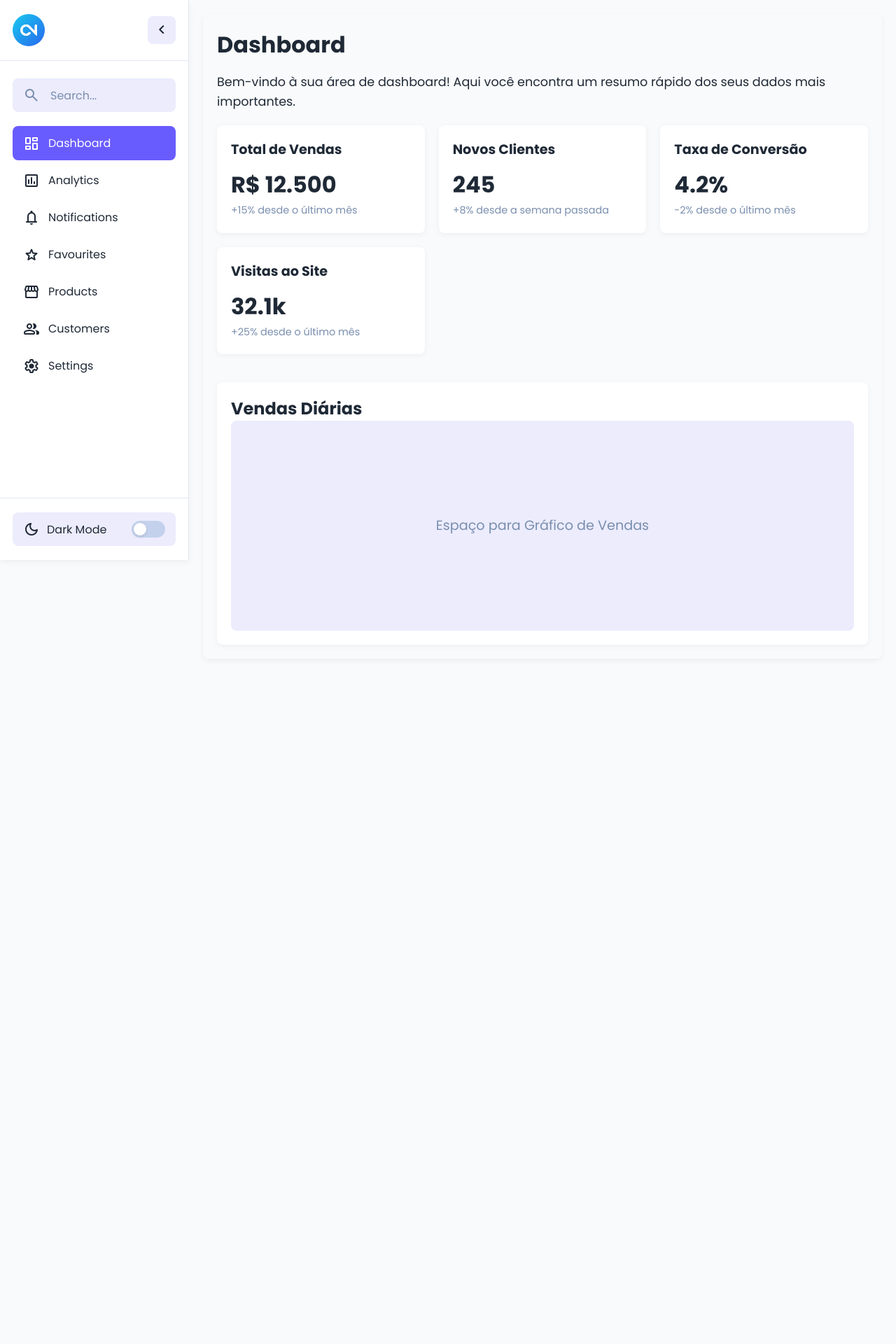
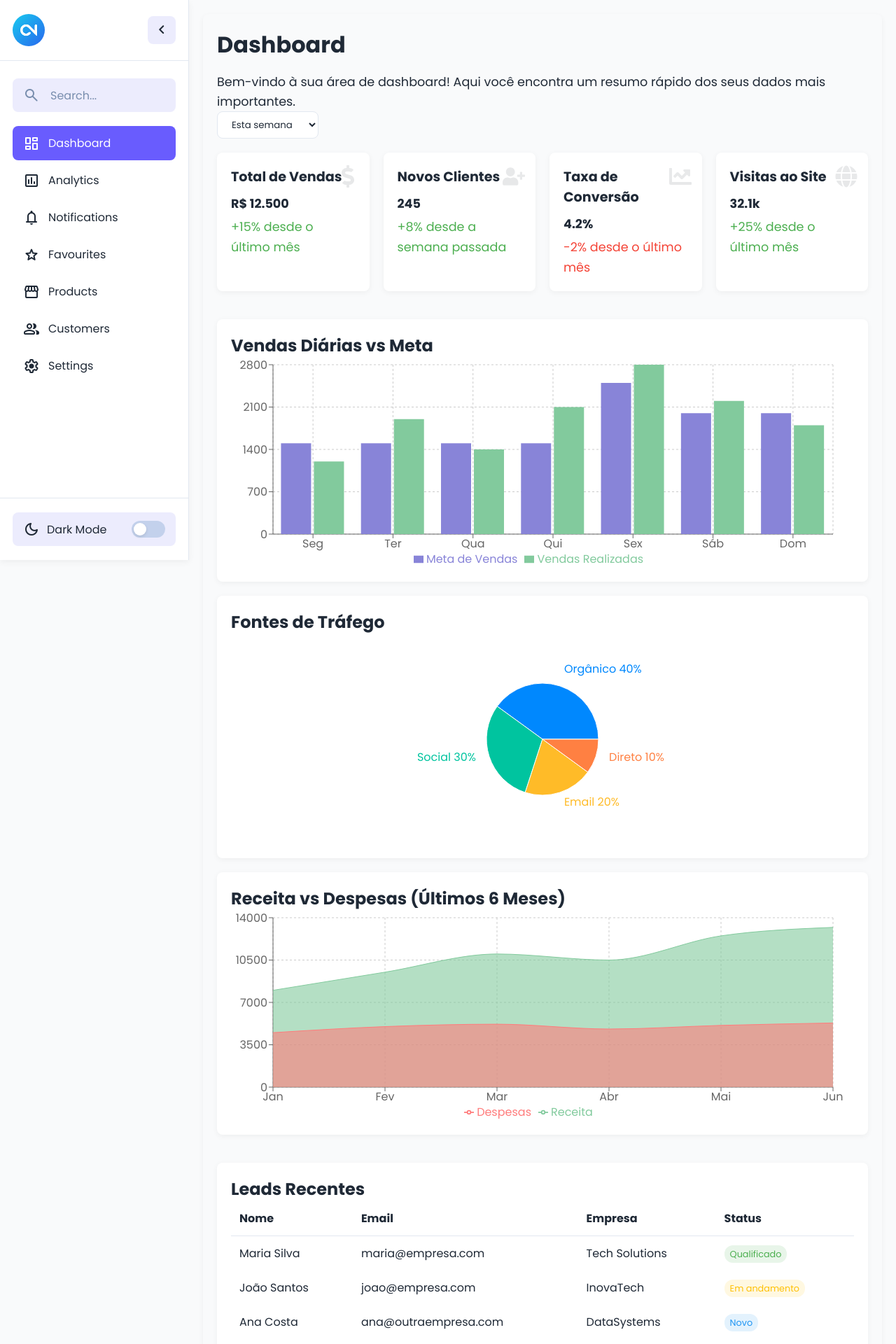
Before and after one commit to Manoel2k67/Project_base, a React (Vite) app: page / in a window 1280 px wide. Shown: the top 1920 px of the page at 70% size. Before the commit the page ends 961 px from the top, so only its background shows below. Built offline with nearby package versions, Linux system fonts and the light colour scheme.

Commit message:
Atualização

```diff
--- a/package.json
+++ b/package.json
@@ -12,7 +12,9 @@
   "dependencies": {
     "react": "^19.1.1",
     "react-dom": "^19.1.1",
-    "react-router-dom": "^7.8.1"
+    "react-icons": "^5.5.0",
+    "react-router-dom": "^7.8.1",
+    "recharts": "^3.1.2"
   },
   "devDependencies": {
     "@eslint/js": "^9.33.0",
--- a/src/pages/Dashboard.jsx
+++ b/src/pages/Dashboard.jsx
@@ -1,36 +1,387 @@
-import React from 'react';
+import React, { useState } from 'react';
+import { FaDollarSign, FaUserPlus, FaChartLine, FaGlobe } from 'react-icons/fa';
+import {
+  BarChart, Bar, AreaChart, Area, PieChart, Pie,
+  XAxis, YAxis, CartesianGrid, Tooltip, Legend, ResponsiveContainer, Cell
+} from 'recharts';
+
+const KpiCard = ({ title, value, trend, icon }) => (
+  <div className="kpi-card">
+    <div className="kpi-icon">{icon}</div>
+    <h3 className="kpi-title">{title}</h3>
+    <p className="kpi-value">{value}</p>
+    <p className={`kpi-trend ${trend.includes('+') ? 'positive' : 'negative'}`}>
+      {trend}
+    </p>
+  </div>
+);
 
 const Dashboard = () => {
+  const [timeRange, setTimeRange] = useState('week');
+
   const kpiData = [
-    { title: 'Total de Vendas', value: 'R$ 12.500', trend: '+15% desde o último mês' },
-    { title: 'Novos Clientes', value: '245', trend: '+8% desde a semana passada' },
-    { title: 'Taxa de Conversão', value: '4.2%', trend: '-2% desde o último mês' },
-    { title: 'Visitas ao Site', value: '32.1k', trend: '+25% desde o último mês' },
+    {
+      title: 'Total de Vendas',
+      value: 'R$ 12.500',
+      trend: '+15% desde o último mês',
+      icon: <FaDollarSign />
+    },
+    {
+      title: 'Novos Clientes',
+      value: '245',
+      trend: '+8% desde a semana passada',
+      icon: <FaUserPlus />
+    },
+    {
+      title: 'Taxa de Conversão',
+      value: '4.2%',
+      trend: '-2% desde o último mês',
+      icon: <FaChartLine />
+    },
+    {
+      title: 'Visitas ao Site',
+      value: '32.1k',
+      trend: '+25% desde o último mês',
+      icon: <FaGlobe />
+    },
   ];
 
+  const dailySalesData = [
+    { day: 'Seg', vendas: 1200, meta: 1500 },
+    { day: 'Ter', vendas: 1900, meta: 1500 },
+    { day: 'Qua', vendas: 1400, meta: 1500 },
+    { day: 'Qui', vendas: 2100, meta: 1500 },
+    { day: 'Sex', vendas: 2800, meta: 2500 },
+    { day: 'Sáb', vendas: 2200, meta: 2000 },
+    { day: 'Dom', vendas: 1800, meta: 2000 },
+  ];
+
+  const trafficSourceData = [
+    { name: 'Orgânico', value: 400 },
+    { name: 'Social', value: 300 },
+    { name: 'Email', value: 200 },
+    { name: 'Direto', value: 100 },
+  ];
+
+  const monthlyRevenueData = [
+    { month: 'Jan', receita: 8000, despesas: 4500 },
+    { month: 'Fev', receita: 9500, despesas: 5000 },
+    { month: 'Mar', receita: 11000, despesas: 5200 },
+    { month: 'Abr', receita: 10500, despesas: 4800 },
+    { month: 'Mai', receita: 12500, despesas: 5100 },
+    { month: 'Jun', receita: 13200, despesas: 5300 },
+  ];
+
+  const COLORS = ['#0088FE', '#00C49F', '#FFBB28', '#FF8042'];
+
   return (
+    <>
+      <style>{`
+        /* Variáveis de Cores (reaproveitadas do seu index.css) */
+        :root {
+          --color-text-primary: #1F2936;
+          --color-text-placeholder: #798EAE;
+          --color-bg-primary: #f9fafb;
+          --color-bg-secondary: #ECECFD;
+          --color-bg-sidebar: #FFFFFF;
+          --color-border-hr: #E2E8F0;
+          --color-hover-primary: #695CFE;
+          --color-hover-secondary: #e2e2fb;
+          --color-shadow: rgba(0, 0, 0, 0.05);
+          --color-success: #4CAF50;
+          --color-success-light: #e8f5e9;
+          --color-error: #f44336;
+          --color-warning: #FFC107;
+          --color-warning-light: #FFF8E1;
+          --color-primary: #2196F3;
+          --color-primary-light: #E3F2FD;
+        }
+
+        body.dark-theme {
+          --color-text-primary: #F1F5F9;
+          --color-text-placeholder: #A6B7D2;
+          --color-bg-primary: #111827;
+          --color-bg-secondary: #3D4859;
+          --color-bg-sidebar: #1F2937;
+          --color-border-hr: #3B475C;
+          --color-hover-secondary: #48566a;
+          --color-shadow: rgba(0, 0, 0, 0.3);
+        }
+
+        html, body {
+            overflow-x: hidden;
+        }
+
+        /* Estilos do Dashboard */
+        .page-content {
+          padding: 20px;
+          border-radius: 8px;
+          box-shadow: 0 3px 9px var(--color-shadow);
+          background-color: var(--color-bg-primary);
+          color: var(--color-text-primary);
+          transition: background-color 0.3s ease, color 0.3s ease;
+          min-width: 0; /* Essencial para evitar o transbordamento */
+        }
+
+        .header-container {
+          display: flex;
+          justify-content: space-between;
+          align-items: center;
+          margin-bottom: 20px;
+          flex-wrap: wrap;
+        }
+
+        .header-container select {
+          padding: 8px 16px;
+          border-radius: 8px;
+          border: 1px solid var(--color-border-hr);
+          background-color: var(--color-bg-sidebar);
+          color: var(--color-text-primary);
+        }
+
+        @media (max-width: 500px) {
+            .header-container {
+                flex-direction: column;
+                align-items: flex-start;
+            }
+            .header-container select {
+                margin-top: 10px;
+            }
+        }
+
+        .kpi-grid {
+          display: grid;
+          grid-template-columns: repeat(auto-fit, minmax(180px, 1fr));
+          gap: 20px;
+          margin-top: 20px;
+        }
+
+        .kpi-card {
+          padding: 20px;
+          border-radius: 8px;
+          box-shadow: 0 2px 8px var(--color-shadow);
+          background-color: var(--color-bg-sidebar);
+          position: relative;
+          overflow: hidden;
+          transition: background-color 0.3s ease;
+        }
+
+        .kpi-icon {
+          font-size: 2em;
+          position: absolute;
+          top: 15px;
+          right: 15px;
+          opacity: 0.1;
+          color: var(--color-text-primary);
+        }
+
+        .kpi-title {
+          font-size: 1.2em;
+          margin: 0 0 10px;
+        }
+
+        .kpi-value {
+          font-size: 2em;
+          font-weight: bold;
+          margin: 0;
+        }
+
+        .kpi-trend {
+          font-size: 0.9em;
+          margin: 5px 0 0;
+        }
+
+        .kpi-trend.positive {
+          color: var(--color-success);
+        }
+
+        .kpi-trend.negative {
+          color: var(--color-error);
+        }
+
+        /* Regra para empilhar os gráficos em telas menores */
+        .charts-grid {
+            display: grid;
+            grid-template-columns: 1fr;
+            gap: 20px;
+            margin-top: 40px;
+        }
+
+        .chart-card {
+          padding: 20px;
+          border-radius: 8px;
+          box-shadow: 0 2px 8px var(--color-shadow);
+          background-color: var(--color-bg-sidebar);
+        }
+
+        .large-chart {
+          grid-column: 1 / -1;
+        }
+
+        .table-card {
+          margin-top: 40px;
+          padding: 20px;
+          border-radius: 8px;
+          box-shadow: 0 2px 8px var(--color-shadow);
+          background-color: var(--color-bg-sidebar);
+        }
+
+        .table-responsive {
+          overflow-x: auto;
+        }
+
+        .table-card table {
+          width: 100%;
+          border-collapse: collapse;
+        }
+
+        .table-card th, .table-card td {
+          text-align: left;
+          padding: 12px;
+          white-space: nowrap;
+        }
+
+        .table-card thead tr {
+          border-bottom: 1px solid var(--color-border-hr);
+        }
+
+        .table-card tbody tr {
+          border-bottom: 1px solid var(--color-border-light);
+        }
+
+        .status-badge {
+          padding: 4px 8px;
+          border-radius: 12px;
+          font-size: 0.8em;
+        }
+
+        .status-badge.qualified {
+          background-color: var(--color-success-light);
+          color: var(--color-success);
+        }
+
+        .status-badge.in-progress {
+          background-color: var(--color-warning-light);
+          color: var(--color-warning);
+        }
+
+        .status-badge.new {
+          background-color: var(--color-primary-light);
+          color: var(--color-primary);
+        }
+      `}</style>
+
       <div className="page-content">
+        <div className="header-container">
+          <div>
             <h1>Dashboard</h1>
             <p>Bem-vindo à sua área de dashboard! Aqui você encontra um resumo rápido dos seus dados mais importantes.</p>
+          </div>
+          <select value={timeRange} onChange={(e) => setTimeRange(e.target.value)}>
+            <option value="week">Esta semana</option>
+            <option value="month">Este mês</option>
+            <option value="quarter">Este trimestre</option>
+          </select>
+        </div>
 
-      <div style={{ display: 'grid', gridTemplateColumns: 'repeat(auto-fit, minmax(250px, 1fr))', gap: '20px', marginTop: '20px' }}>
+        <div className="kpi-grid">
           {kpiData.map((kpi, index) => (
-          <div key={index} style={{ padding: '20px', borderRadius: '8px', boxShadow: '0 2px 8px var(--color-shadow)', backgroundColor: 'var(--color-bg-sidebar)' }}>
-            <h3 style={{ fontSize: '1.2em', margin: '0 0 10px' }}>{kpi.title}</h3>
-            <p style={{ fontSize: '2em', fontWeight: 'bold', margin: '0' }}>{kpi.value}</p>
-            <p style={{ fontSize: '0.9em', color: 'var(--color-text-placeholder)' }}>{kpi.trend}</p>
-          </div>
+            <KpiCard key={index} {...kpi} />
           ))}
         </div>
 
-      <div style={{ marginTop: '40px', padding: '20px', borderRadius: '8px', boxShadow: '0 2px 8px var(--color-shadow)', backgroundColor: 'var(--color-bg-sidebar)' }}>
-        <h2>Vendas Diárias</h2>
-        {/* Este é um espaço para um gráfico. Para um projeto real, você usaria uma biblioteca como Chart.js ou Recharts. */}
-        <div style={{ height: '300px', backgroundColor: 'var(--color-bg-secondary)', borderRadius: '8px', display: 'flex', justifyContent: 'center', alignItems: 'center', color: 'var(--color-text-placeholder)', fontSize: '1.2em' }}>
-          Espaço para Gráfico de Vendas
+        <div className="charts-grid">
+          <div className="chart-card">
+            <h2>Vendas Diárias vs Meta</h2>
+            <ResponsiveContainer width="100%" height={300}>
+              <BarChart data={dailySalesData} margin={{ top: 10, right: 30, left: 0, bottom: 0 }}>
+                <CartesianGrid strokeDasharray="3 3" />
+                <XAxis dataKey="day" />
+                <YAxis />
+                <Tooltip />
+                <Legend />
+                <Bar dataKey="meta" fill="#8884d8" name="Meta de Vendas" />
+                <Bar dataKey="vendas" fill="#82ca9d" name="Vendas Realizadas" />
+              </BarChart>
+            </ResponsiveContainer>
+          </div>
+
+          <div className="chart-card">
+            <h2>Fontes de Tráfego</h2>
+            <ResponsiveContainer width="100%" height={300}>
+              <PieChart>
+                <Pie
+                  data={trafficSourceData}
+                  cx="50%"
+                  cy="50%"
+                  labelLine={false}
+                  outerRadius={80}
+                  fill="#8884d8"
+                  dataKey="value"
+                  label={({ name, percent }) => `${name} ${(percent * 100).toFixed(0)}%`}
+                >
+                  {trafficSourceData.map((entry, index) => (
+                    <Cell key={`cell-${index}`} fill={COLORS[index % COLORS.length]} />
+                  ))}
+                </Pie>
+                <Tooltip />
+              </PieChart>
+            </ResponsiveContainer>
+          </div>
+
+          <div className="chart-card large-chart">
+            <h2>Receita vs Despesas (Últimos 6 Meses)</h2>
+            <ResponsiveContainer width="100%" height={300}>
+              <AreaChart data={monthlyRevenueData} margin={{ top: 10, right: 30, left: 0, bottom: 0 }}>
+                <CartesianGrid strokeDasharray="3 3" />
+                <XAxis dataKey="month" />
+                <YAxis />
+                <Tooltip />
+                <Legend />
+                <Area type="monotone" dataKey="receita" stackId="1" stroke="#82ca9d" fill="#82ca9d" name="Receita" />
+                <Area type="monotone" dataKey="despesas" stackId="2" stroke="#ff7c7c" fill="#ff7c7c" name="Despesas" />
+              </AreaChart>
+            </ResponsiveContainer>
+          </div>
+        </div>
+
+        <div className="table-card">
+          <h2>Leads Recentes</h2>
+          <div className="table-responsive">
+            <table>
+              <thead>
+                <tr>
+                  <th>Nome</th>
+                  <th>Email</th>
+                  <th>Empresa</th>
+                  <th>Status</th>
+                </tr>
+              </thead>
+              <tbody>
+                <tr>
+                  <td>Maria Silva</td>
+                  <td>maria@empresa.com</td>
+                  <td>Tech Solutions</td>
+                  <td><span className="status-badge qualified">Qualificado</span></td>
+                </tr>
+                <tr>
+                  <td>João Santos</td>
+                  <td>joao@empresa.com</td>
+                  <td>InovaTech</td>
+                  <td><span className="status-badge in-progress">Em andamento</span></td>
+                </tr>
+                <tr>
+                  <td>Ana Costa</td>
+                  <td>ana@outraempresa.com</td>
+                  <td>DataSystems</td>
+                  <td><span className="status-badge new">Novo</span></td>
+                </tr>
+              </tbody>
+            </table>
           </div>
         </div>
       </div>
+    </>
   );
 };
 
```
Also changed, not shown: 1 other file (tests, documents, lock files or other folders). Lines whose indentation alone changed are shown as unchanged.
